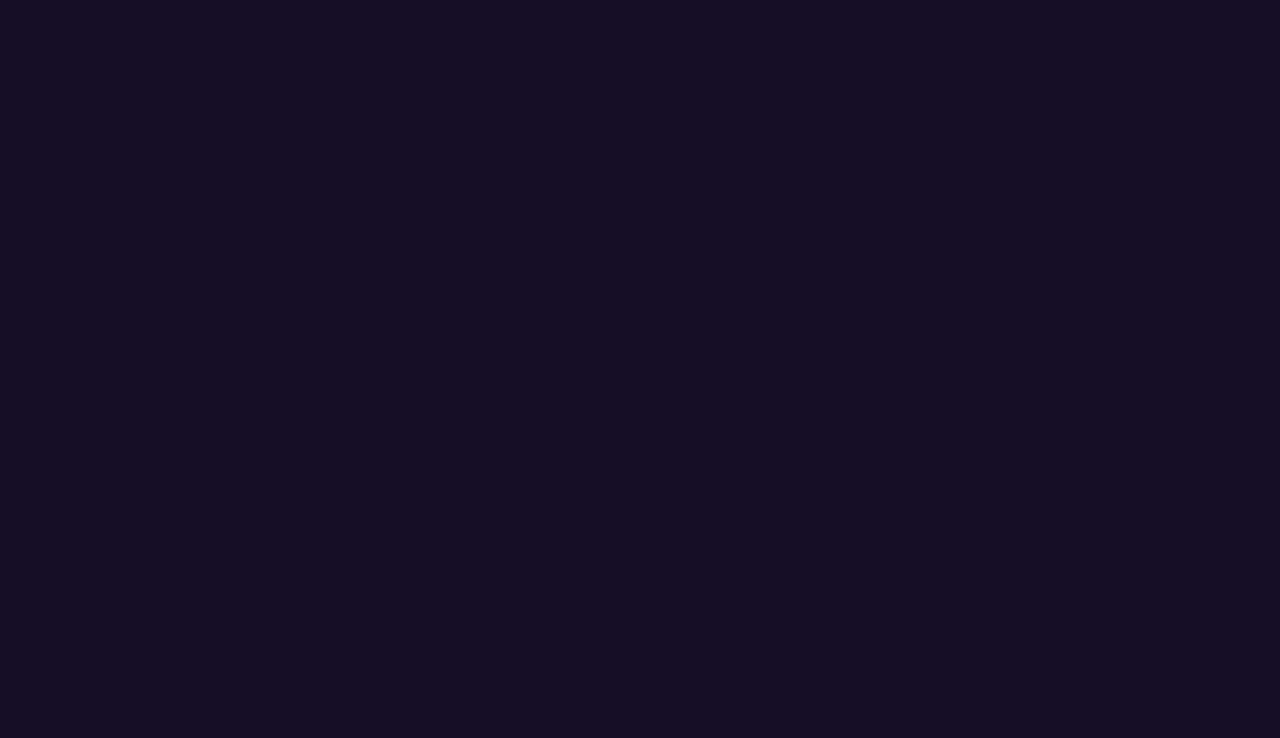
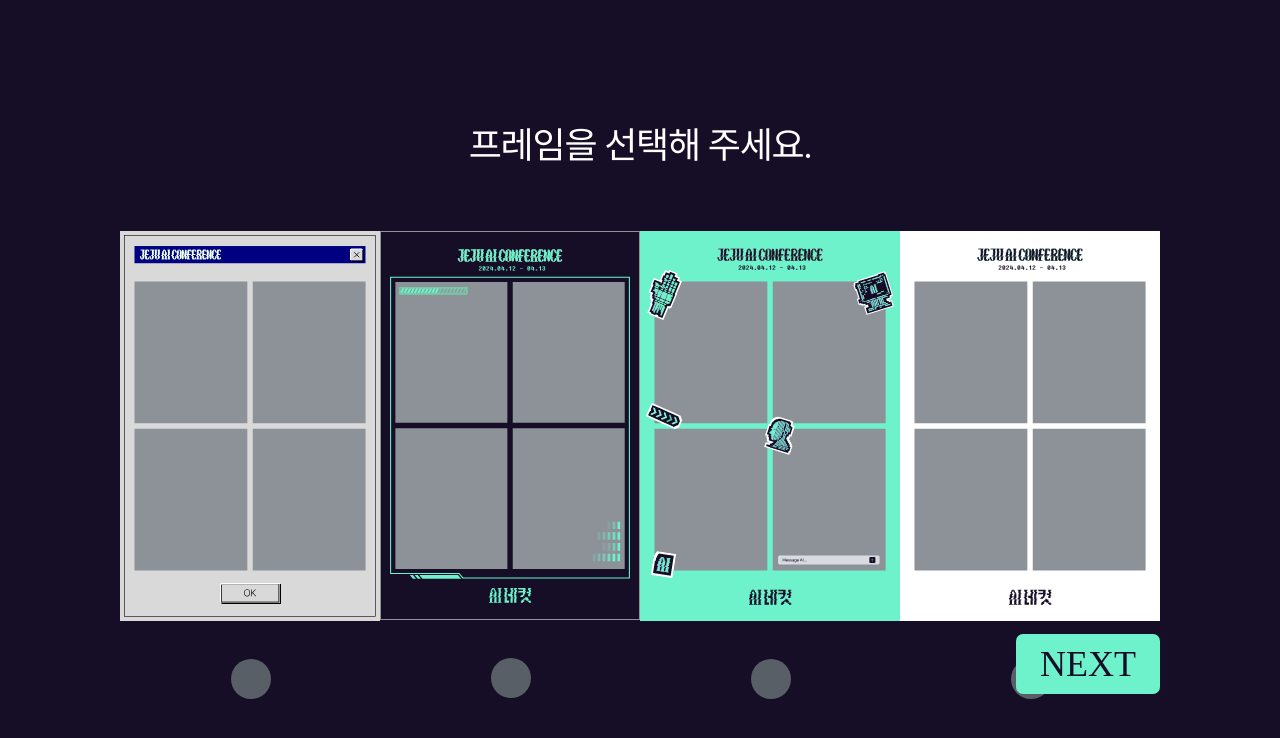
Before and after one commit to weniv/weniv_photo_booth, a React (Create React App) app: page /frame in a window 1280 px wide. Shown: the top 738 px of the page. Built offline with nearby package versions, Linux system fonts and the light colour scheme; a web font is replaced by a local one.

Commit message:
:sparkles: Feat: 프레임 선택 페이지

```diff
--- a/src/pages/SelectFrame.jsx
+++ b/src/pages/SelectFrame.jsx
@@ -1,3 +1,122 @@
+import styled from "styled-components";
+import { useNavigate } from "react-router-dom";
+import { useEffect, useState } from "react";
+import Type1 from "../assets/Type1.svg";
+import Type2 from "../assets/Type2.svg";
+import Type3 from "../assets/Type3.svg";
+import Type4 from "../assets/Type4.svg";
+
+function FrameButton({ frame, id, saveFrame }) {
+    return (
+        <FrameWrap onClick={(e) => saveFrame(e)}>
+            <label htmlFor={id}>
+                <img src={frame} style={{ background: "#8D9299" }} alt="" />
+                <input type="radio" id={id} name="frame" />
+            </label>
+        </FrameWrap>
+    );
+}
+
+const FrameWrap = styled.div`
+    width: 21.175rem;
+
+    &:nth-child(2) img {
+        border: 1px solid #8d9299;
+    }
+
+    label {
+        display: flex;
+        flex-direction: column;
+        align-items: center;
+        gap: 2.2rem;
+
+        input {
+            display: flex;
+            justify-content: center;
+            align-items: center;
+            appearance: none;
+            width: 2.5rem;
+            height: 2.5rem;
+            background-color: var(--gray-lv2-color);
+            border-radius: 50%;
+            cursor: pointer;
+
+            &:checked {
+                &::after {
+                    content: "";
+                    display: block;
+                    width: 1.75rem;
+                    height: 1.75rem;
+                    background-color: var(--main-color);
+                    border-radius: 50%;
+                }
+            }
+        }
+
+        img {
+            width: 100%;
+        }
+    }
+`;
+
 export default function SelectFrame() {
-    return <></>;
+    const navigate = useNavigate();
+    const [frameType, setFrameType] = useState("");
+
+    const saveFrame = (e) => {
+        setFrameType(e.target.id);
+    };
+
+    useEffect(() => {
+        localStorage.setItem("frameType", frameType);
+    }, [frameType]);
+
+    return (
+        <Layout>
+            <p>프레임을 선택해 주세요.</p>
+            <FlexBox>
+                <FrameButton frame={Type1} id="Type1" saveFrame={saveFrame} />
+                <FrameButton frame={Type2} id="Type2" saveFrame={saveFrame} />
+                <FrameButton frame={Type3} id="Type3" saveFrame={saveFrame} />
+                <FrameButton frame={Type4} id="Type4" saveFrame={saveFrame} />
+            </FlexBox>
+            <button
+                className="next"
+                onClick={() => {
+                    navigate("/shoot");
+                }}
+            >
+                NEXT
+            </button>
+        </Layout>
+    );
 }
+
+const Layout = styled.main`
+    position: relative;
+    width: 100vw;
+    height: 100vh;
+    padding: 8rem 7.5rem 6.6rem;
+
+    p {
+        color: var(--white-color);
+        text-align: center;
+        font-family: Pretendard;
+        font-size: 2.25rem;
+        font-weight: 500;
+        letter-spacing: -0.075rem;
+        margin-bottom: 4.2rem;
+    }
+
+    .next {
+        position: absolute;
+        bottom: 6.6rem;
+        right: 7.5rem;
+        padding: 0.5625rem 1.5rem;
+    }
+`;
+
+const FlexBox = styled.div`
+    display: flex;
+    justify-content: space-between;
+`;
```
